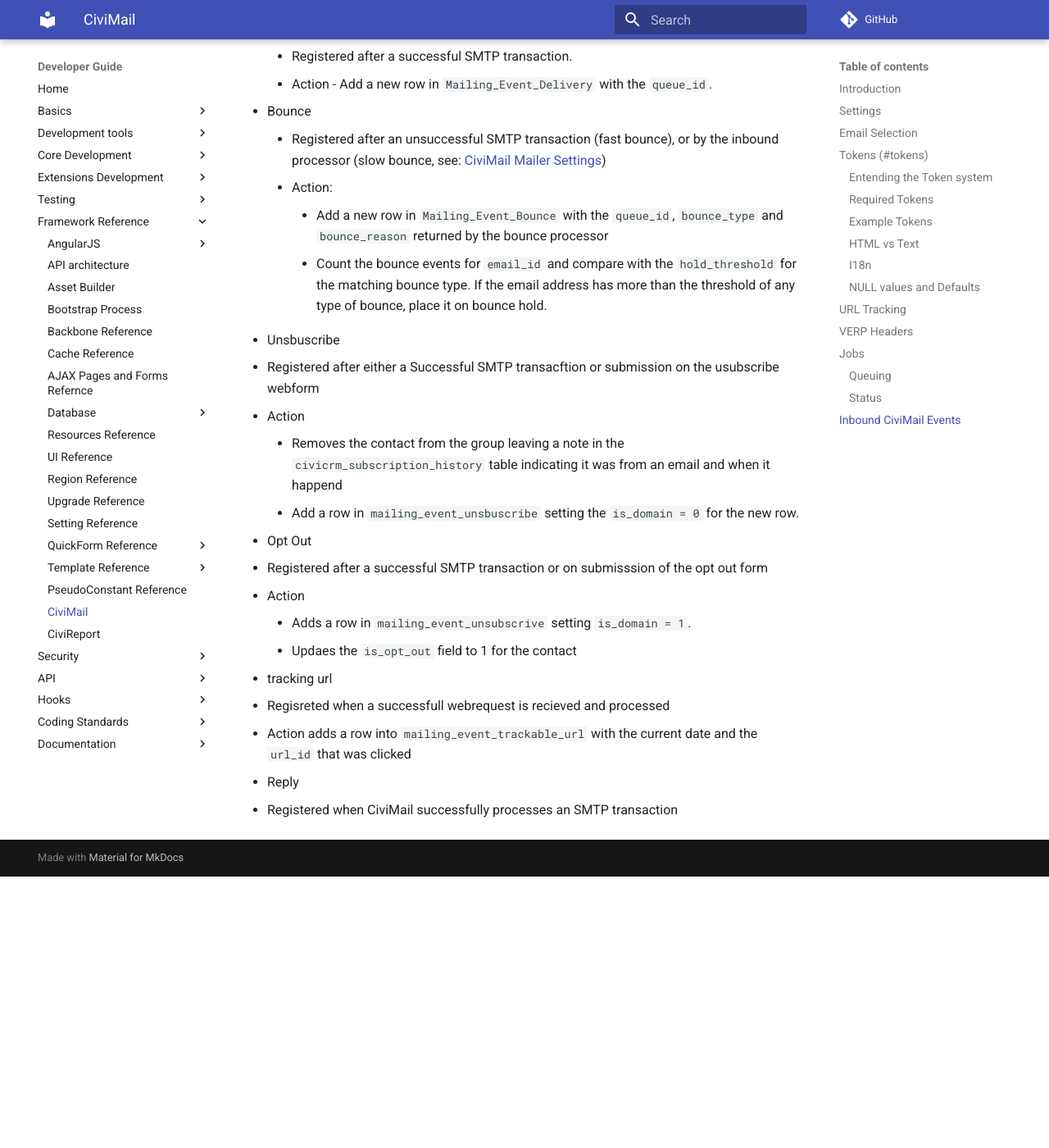
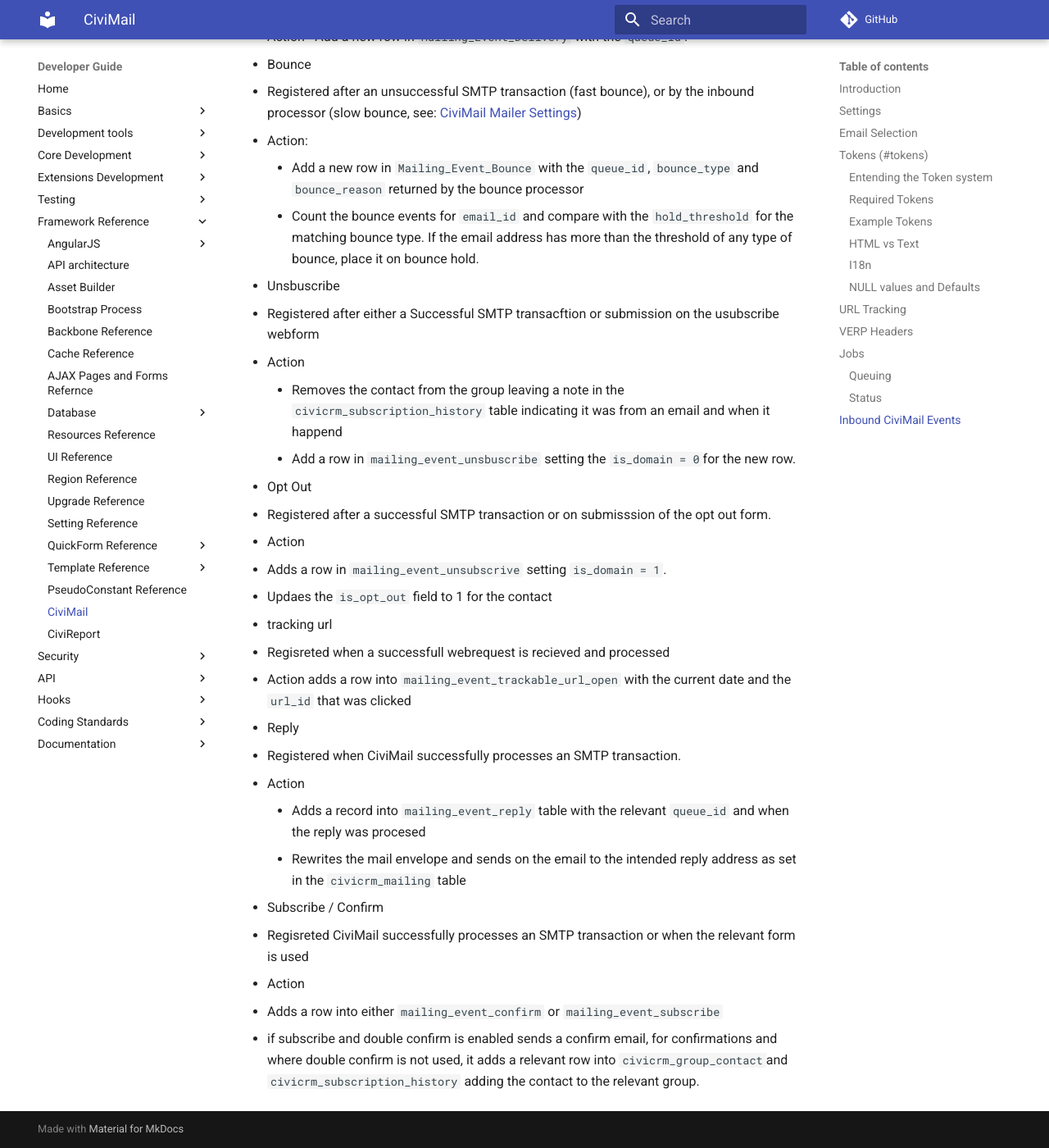
Before and after one commit to civicrm/civicrm-dev-docs, an MkDocs documentation site: the page built from docs/framework/civimail.md, in a window 1280 px wide and 1400 px high, scrolled down 8928 px. Shown: the whole window at 82% size. Built offline with MkDocs 1.6.1 and Material for MkDocs 9.7.7, drawn with Linux system fonts in a browser that asks for light colours; comment, search, counter and statistics services are not loaded; old or Windows-style settings are respelled for this version of MkDocs; before the commit the page ends 9997 px from its top, so only the background shows below that; some of the changed text lies outside the part shown.

Commit message:
Addin redirect finish exapnding on the events section

```diff
--- a/docs/framework/civimail.md
+++ b/docs/framework/civimail.md
@@ -232,16 +232,15 @@
 If a job has `is_retry = 1`, the queue is generated by finding all jobs with the same `mailing_id` and joining to bounce event (through queue). Otherwise, the queue is generated as follows:
 
 - Included recipients (`group_type = Include`)
-    - Static groups - All contacts belonging to (`status = In`) any group in `crm_mailing_group where mailing_id = job.mailing_id`.
-    - Saved searches - All contacts matching the where clause of a saved search linked from groups in `crm_mailing_group`.
-    - Previous mailings - All email addresses in `Mailing_Event_Queue` with the `job.mailing_id` keyed from the mailing-group join table. Only jobs with `Complete` status should be considered.
+  - Static groups - All contacts belonging to (`status = In`) any group in `crm_mailing_group where mailing_id = job.mailing_id`.
+  - Saved searches - All contacts matching the where clause of a saved search linked from groups in `crm_mailing_group`.
+  - Previous mailings - All email addresses in `Mailing_Event_Queue` with the `job.mailing_id` keyed from the mailing-group join table. Only jobs with `Complete` status should be considered.
 
 - Excluded recipients (`group_type = Exclude`)
-    - Static groups
-        - All contacts belonging to (`status = In`) any group in `crm_mailing_group where mailing_id = job.mailing_id`.
-        -   Saved searches - All contacts matching the where clause of a saved search linked from groups in `crm_mailing_group`.
-        -   Previous mailings -   All email addresses in `Mailing_Event_Queue` with the `job.mailing_id` keyed from the mail-group join table.
-        -   Successful deliveries in previous jobs of the same mailing  -   All email addresses in `Mailing_Event_Queue` where `job.mailing_id = mailing_id` inner join to `Mailing_Event_Delivery` and left join to `Mailing_Event_Bounce` where `Mailing_Event_Delivery.id <> null` and `Mailing_Event_Bounce.id is null`.
+  - Static groups - All contacts belonging to (`status = In`) any group in `crm_mailing_group where mailing_id = job.mailing_id`.
+  - Saved searches - All contacts matching the where clause of a saved search linked from groups in `crm_mailing_group`.
+  - Previous mailings - All email addresses in `Mailing_Event_Queue` with the `job.mailing_id` keyed from the mail-group join table.
+  - Successful deliveries in previous jobs of the same mailing - All email addresses in `Mailing_Event_Queue` where `job.mailing_id = mailing_id` inner join to `Mailing_Event_Delivery` and left join to `Mailing_Event_Bounce` where `Mailing_Event_Delivery.id <> null` and `Mailing_Event_Bounce.id is null`.
 
 ### Status
 
@@ -258,25 +257,33 @@
 Events within CiviMail are usually designed as where CiviMail receieves something back follwoing an email and does som processing
 
 - Delivery
-    - Registered after a successful SMTP transaction.
-    - Action - Add a new row in `Mailing_Event_Delivery` with the `queue_id`.
+  - Registered after a successful SMTP transaction.
+  - Action - Add a new row in `Mailing_Event_Delivery` with the `queue_id`.
 - Bounce
-    - Registered after an unsuccessful SMTP transaction (fast bounce), or by the inbound processor (slow bounce, see: [CiviMail Mailer Settings](https://wiki.civicrm.org/confluence/display/CRMDOC41/CiviMail+Mailer+Settings))
-    - Action:
-        - Add a new row in `Mailing_Event_Bounce` with the `queue_id`, `bounce_type` and `bounce_reason` returned by the bounce  processor
-        - Count the bounce events for `email_id` and compare with the `hold_threshold` for the matching bounce type. If the email address has more than the threshold of any type of bounce, place it on bounce hold.
+  - Registered after an unsuccessful SMTP transaction (fast bounce), or by the inbound processor (slow bounce, see: [CiviMail Mailer Settings](https://wiki.civicrm.org/confluence/display/CRMDOC/CiviMail+Mailer+Settings))
+  - Action:
+    - Add a new row in `Mailing_Event_Bounce` with the `queue_id`, `bounce_type` and `bounce_reason` returned by the bounce  processor
+    - Count the bounce events for `email_id` and compare with the `hold_threshold` for the matching bounce type. If the email address has more than the threshold of any type of bounce, place it on bounce hold.
 - Unsbuscribe
   - Registered after either a Successful SMTP transacftion or submission on the usubscribe webform
   - Action
     - Removes the contact from the group leaving a note in the `civicrm_subscription_history` table indicating it was from an email and when it happend
-    - Add a row in `mailing_event_unsbuscribe` setting the `is_domain = 0` for the new row.
+    - Add a row in `mailing_event_unsbuscribe` setting the `is_domain = 0`for the new row.
 - Opt Out
-  - Registered after a successful SMTP transaction or on submisssion of the opt out form
+  - Registered after a successful SMTP transaction or on submisssion of the opt out form.
   - Action
-     - Adds a row in `mailing_event_unsubscrive` setting `is_domain = 1`.
-     - Updaes the `is_opt_out` field to 1 for the contact
+   - Adds a row in `mailing_event_unsubscrive` setting `is_domain = 1`.
+   - Updaes the `is_opt_out` field to 1 for the contact
 - tracking url
   - Regisreted when a successfull webrequest is recieved and processed
-  - Action adds a row into `mailing_event_trackable_url` with the current date and the `url_id` that was clicked
+  - Action adds a row into `mailing_event_trackable_url_open` with the current date and the `url_id` that was clicked
 - Reply
-  - Registered when CiviMail successfully processes an SMTP transaction
+  - Registered when CiviMail successfully processes an SMTP transaction.
+  - Action
+    - Adds a record into `mailing_event_reply` table with the relevant `queue_id` and when the reply was procesed
+    - Rewrites the mail envelope and sends on the email to the intended reply address as set in the `civicrm_mailing` table
+- Subscribe / Confirm
+  - Regisreted CiviMail successfully processes an SMTP transaction or when the relevant form is used
+  - Action
+   - Adds a row into either `mailing_event_confirm` or `mailing_event_subscribe`
+   - if subscribe and double confirm is enabled sends a confirm email, for confirmations and where double confirm is not used, it adds a relevant row into `civicrm_group_contact`and `civicrm_subscription_history` adding the contact to the relevant group.
```
Also changed, not shown: 1 other file.
